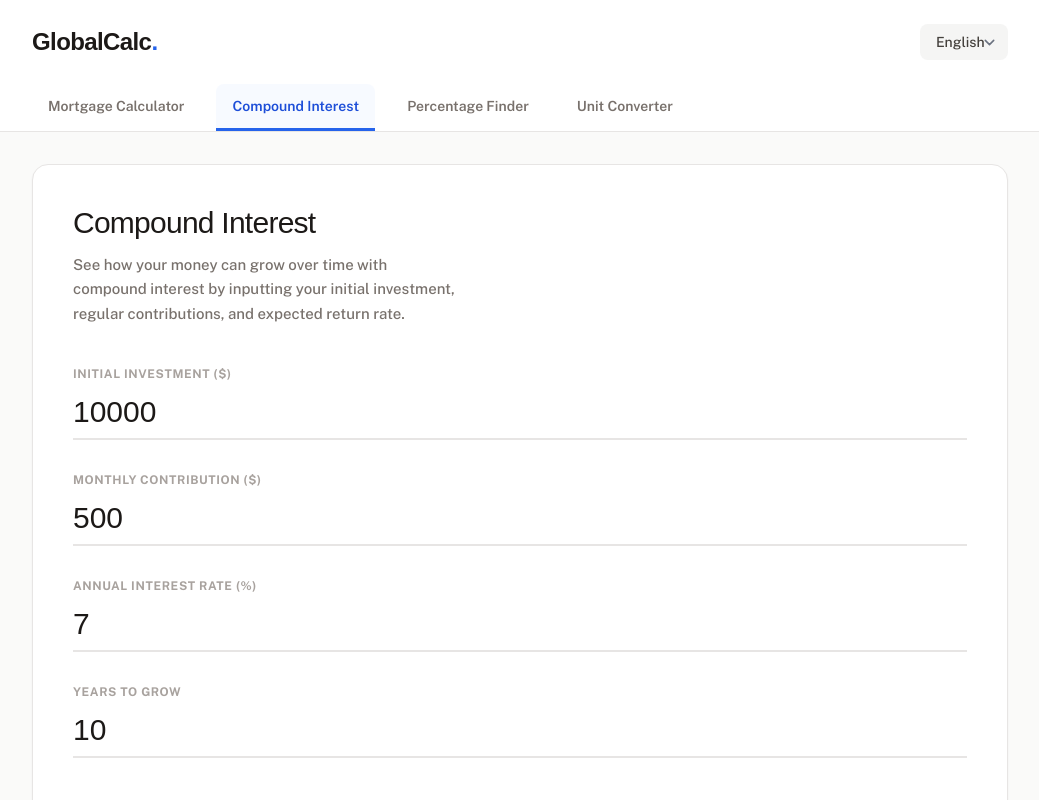
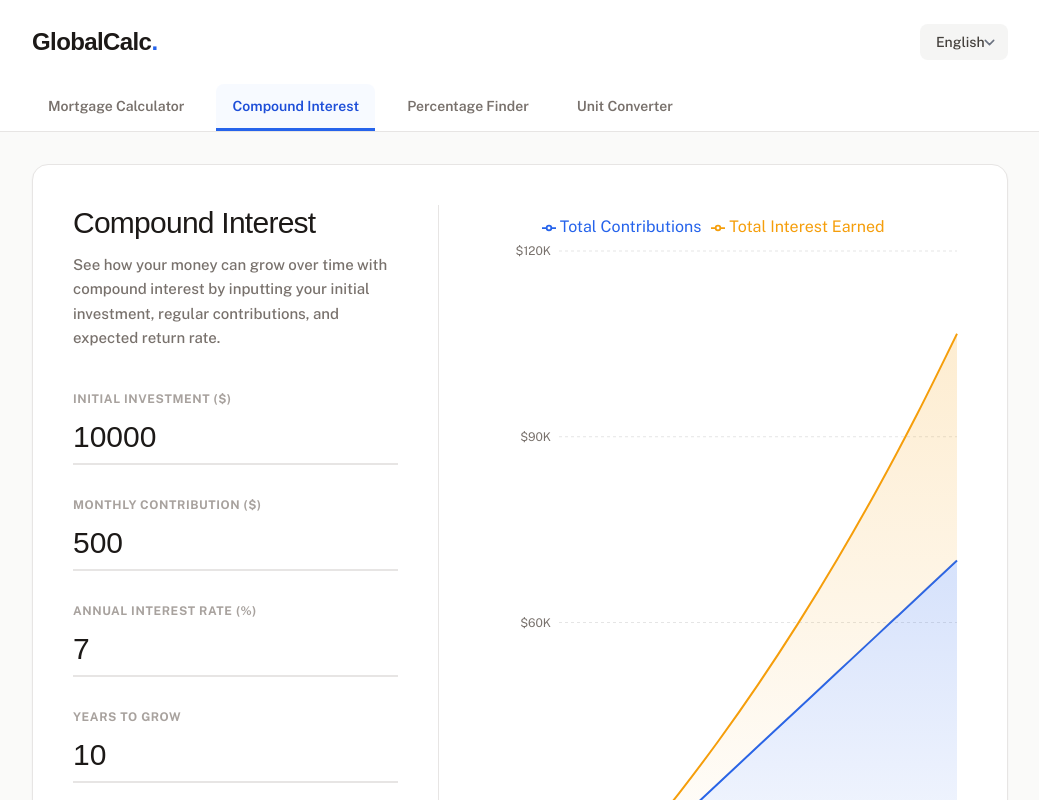
Before and after one commit to Almog787/Global-calculator-pro-pro, a React (Vite) app: page /compound-interest in a window 1280 px wide. Shown: the top 800 px of the page, without its empty margins (120-1159 px from the left). Built offline with nearby package versions, Linux system fonts and the light colour scheme; a web font is replaced by a local one.

Commit message:
feat: add data visualizations to calculators
Integrate Recharts to display compound interest trends and mortgage payment breakdowns visually.

```diff
--- a/package.json
+++ b/package.json
@@ -15,6 +15,7 @@
     "react-dom": "^19.2.8",
     "react-helmet-async": "^3.0.0",
     "react-router-dom": "^7.18.2",
+    "recharts": "^3.10.1",
     "tailwindcss": "^3.4.1"
   },
   "devDependencies": {
--- a/src/pages/CompoundInterest.tsx
+++ b/src/pages/CompoundInterest.tsx
@@ -1,5 +1,6 @@
-import { useState, useEffect } from 'react';
+import { useState, useEffect, useMemo } from 'react';
 import { Helmet } from 'react-helmet-async';
+import { AreaChart, Area, XAxis, YAxis, CartesianGrid, Tooltip as RechartsTooltip, ResponsiveContainer, Legend } from 'recharts';
 import { useI18n } from '../contexts/i18n';
 
 export default function CompoundInterest() {
@@ -49,14 +50,40 @@ export default function CompoundInterest() {
 
   const defaultCurrency = lang === 'he' ? 'ILS' : lang === 'fr' || lang === 'es' ? 'EUR' : 'USD';
   const currencyFormat = new Intl.NumberFormat(lang, { style: 'currency', currency: defaultCurrency, minimumFractionDigits: 2, maximumFractionDigits: 2 });
+  const compactCurrencyFormat = new Intl.NumberFormat(lang, { style: 'currency', currency: defaultCurrency, notation: 'compact', compactDisplay: 'short', minimumFractionDigits: 0, maximumFractionDigits: 0 });
+
+  const chartData = useMemo(() => {
+    const data = [];
+    const r = rate / 100 / 12;
+
+    for (let i = 0; i <= years; i++) {
+      const n = i * 12;
+      let fv = 0;
+      if (r === 0) {
+        fv = principal + (contribution * n);
+      } else {
+        fv = principal * Math.pow(1 + r, n) + contribution * ((Math.pow(1 + r, n) - 1) / r);
+      }
+      const tc = principal + (contribution * n);
+      const ti = fv - tc;
+      data.push({
+        year: i,
+        [t.totalContributions]: Math.round(tc),
+        [t.totalInterestEarned]: Math.round(ti)
+      });
+    }
+    return data;
+  }, [principal, rate, years, contribution, t.totalContributions, t.totalInterestEarned]);
 
   return (
-    <article className="w-full h-full flex flex-col bg-white rounded-2xl p-6 md:p-10 shadow-sm border border-stone-200">
+    <article className="w-full h-full flex flex-col lg:flex-row bg-white rounded-2xl p-6 md:p-10 shadow-sm border border-stone-200 gap-10">
       <Helmet>
         <link rel="canonical" href="https://globalcalcpro.com/compound-interest" />
         <title>{t.compoundTitle} | {t.title}</title>
         <meta name="description" content={t.compoundDesc} />
       </Helmet>
+
+      <div className="flex-1 flex flex-col">
         <div className="mb-10">
           <h2 className="text-2xl md:text-3xl font-headline text-stone-900 tracking-tight mb-3">{t.compoundTitle}</h2>
           <p className="text-stone-500 font-medium text-[15px] leading-relaxed max-w-sm">{t.compoundExplanation}</p>
@@ -99,6 +126,49 @@ export default function CompoundInterest() {
             </div>
           </div>
         </div>
+      </div>
+
+      <div className="flex-[1.5] flex flex-col justify-center items-center min-h-[400px] border-t lg:border-t-0 lg:border-l lg:rtl:border-r lg:rtl:border-l-0 border-stone-200 pt-10 lg:pt-0 lg:pl-10 lg:rtl:pr-10 lg:rtl:pl-0">
+        <div className="w-full h-full min-h-[400px]" dir="ltr">
+          <ResponsiveContainer width="100%" height="100%">
+            <AreaChart data={chartData} margin={{ top: 10, right: 10, left: 0, bottom: 0 }}>
+              <defs>
+                <linearGradient id="colorContributions" x1="0" y1="0" x2="0" y2="1">
+                  <stop offset="5%" stopColor="#2563eb" stopOpacity={0.3}/>
+                  <stop offset="95%" stopColor="#2563eb" stopOpacity={0}/>
+                </linearGradient>
+                <linearGradient id="colorInterest" x1="0" y1="0" x2="0" y2="1">
+                  <stop offset="5%" stopColor="#f59e0b" stopOpacity={0.3}/>
+                  <stop offset="95%" stopColor="#f59e0b" stopOpacity={0}/>
+                </linearGradient>
+              </defs>
+              <CartesianGrid strokeDasharray="3 3" vertical={false} stroke="#e5e5e5" />
+              <XAxis
+                dataKey="year"
+                tick={{ fill: '#78716c', fontSize: 12 }}
+                tickLine={false}
+                axisLine={false}
+                tickFormatter={(val) => val === 0 ? '0' : `${val}Y`}
+              />
+              <YAxis
+                tick={{ fill: '#78716c', fontSize: 12 }}
+                tickLine={false}
+                axisLine={false}
+                tickFormatter={(val) => compactCurrencyFormat.format(val)}
+                width={80}
+              />
+              <RechartsTooltip
+                formatter={(value: number) => currencyFormat.format(value)}
+                labelFormatter={(label) => `${label} Years`}
+                contentStyle={{ borderRadius: '8px', border: 'none', boxShadow: '0 4px 6px -1px rgb(0 0 0 / 0.1)' }}
+              />
+              <Legend verticalAlign="top" height={36} />
+              <Area type="monotone" dataKey={t.totalContributions} stackId="1" stroke="#2563eb" fill="url(#colorContributions)" strokeWidth={2} />
+              <Area type="monotone" dataKey={t.totalInterestEarned} stackId="1" stroke="#f59e0b" fill="url(#colorInterest)" strokeWidth={2} />
+            </AreaChart>
+          </ResponsiveContainer>
+        </div>
+      </div>
     </article>
   );
 }
--- a/src/pages/MortgageCalculator.tsx
+++ b/src/pages/MortgageCalculator.tsx
@@ -1,5 +1,6 @@
 import { useState, useEffect } from 'react';
 import { Helmet } from 'react-helmet-async';
+import { PieChart, Pie, Cell, ResponsiveContainer, Tooltip as RechartsTooltip, Legend } from 'recharts';
 import { useI18n } from '../contexts/i18n';
 
 export default function MortgageCalculator() {
@@ -45,13 +46,21 @@ export default function MortgageCalculator() {
   const defaultCurrency = lang === 'he' ? 'ILS' : lang === 'fr' || lang === 'es' ? 'EUR' : 'USD';
   const currencyFormat = new Intl.NumberFormat(lang, { style: 'currency', currency: defaultCurrency, minimumFractionDigits: 2, maximumFractionDigits: 2 });
 
+  const chartData = [
+    { name: t.loanAmount, value: principal },
+    { name: t.totalInterest, value: totalInterest }
+  ];
+  const COLORS = ['#2563eb', '#f59e0b'];
+
   return (
-    <article className="w-full h-full flex flex-col bg-white rounded-2xl p-6 md:p-10 shadow-sm border border-stone-200">
+    <article className="w-full h-full flex flex-col lg:flex-row bg-white rounded-2xl p-6 md:p-10 shadow-sm border border-stone-200 gap-10">
       <Helmet>
         <link rel="canonical" href="https://globalcalcpro.com/mortgage-calculator" />
         <title>{t.mortgageTitle} | {t.title}</title>
         <meta name="description" content={t.mortgageDesc} />
       </Helmet>
+
+      <div className="flex-1 flex flex-col">
         <div className="mb-10">
           <h2 className="text-2xl md:text-3xl font-headline text-stone-900 tracking-tight mb-3">{t.mortgageTitle}</h2>
           <p className="text-stone-500 font-medium text-[15px] leading-relaxed max-w-sm">{t.mortgageExplanation}</p>
@@ -84,6 +93,34 @@ export default function MortgageCalculator() {
             </div>
           </div>
         </div>
+      </div>
+
+      <div className="flex-1 flex flex-col justify-center items-center min-h-[300px] border-t lg:border-t-0 lg:border-l lg:rtl:border-r lg:rtl:border-l-0 border-stone-200 pt-10 lg:pt-0 lg:pl-10 lg:rtl:pr-10 lg:rtl:pl-0">
+        <div className="w-full h-full min-h-[300px]" dir="ltr">
+          <ResponsiveContainer width="100%" height="100%">
+            <PieChart>
+              <Pie
+                data={chartData}
+                cx="50%"
+                cy="50%"
+                innerRadius={60}
+                outerRadius={100}
+                paddingAngle={5}
+                dataKey="value"
+              >
+                {chartData.map((entry, index) => (
+                  <Cell key={`cell-${index}`} fill={COLORS[index % COLORS.length]} />
+                ))}
+              </Pie>
+              <RechartsTooltip
+                formatter={(value: number) => currencyFormat.format(value)}
+                contentStyle={{ borderRadius: '8px', border: 'none', boxShadow: '0 4px 6px -1px rgb(0 0 0 / 0.1)' }}
+              />
+              <Legend verticalAlign="bottom" height={36} />
+            </PieChart>
+          </ResponsiveContainer>
+        </div>
+      </div>
     </article>
   );
 }
```
Also changed, not shown: 1 other file (tests, documents, lock files or other folders). Lines whose indentation alone changed are shown as unchanged.
